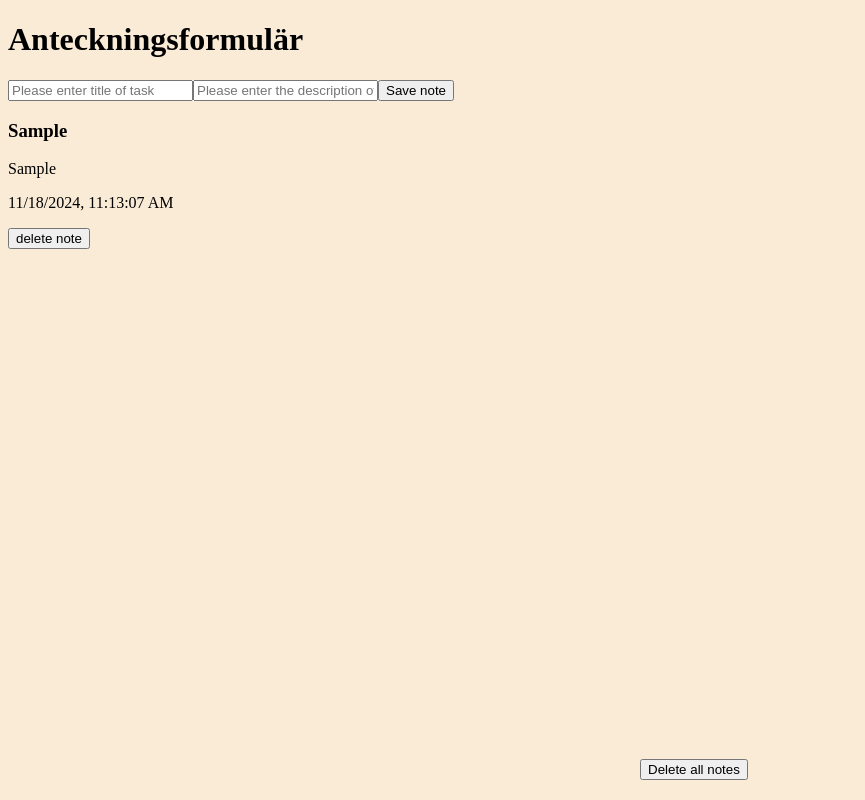
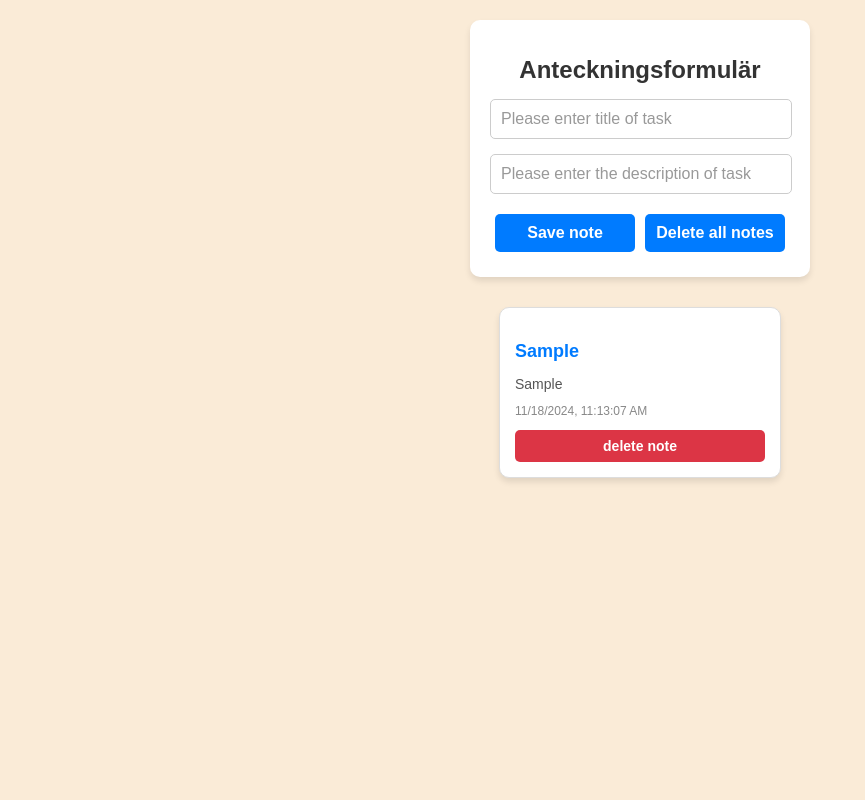
Before and after one commit to Albin-Tenghagen/boilerroomv46, a plain HTML site: page index.html in a window 1280 px wide. Both pictures are taken after typing "Sample", "Sample" into the empty fields and a click on the button "Save note". Shown: the whole page, without its empty margins (0-865 px from the left). Drawn offline with Linux system fonts and the light colour scheme.

Commit message:
Applications css is updated with new style, the animation was working only once, which is fixed now

```diff
--- a/css/style.css
+++ b/css/style.css
@@ -1,5 +1,9 @@
 body {
+    font-family: Arial, sans-serif;
+    margin: 0;
+    padding: 0;
     background-color: antiquewhite;
+    color: #333;
 }
 
 @keyframes shake {
@@ -14,8 +18,107 @@ body {
     animation: shake 0.5s ease;
 }
 
-#deleteAllButton {
-    position: fixed;
-    bottom: 20px;
-    left: 50%;
+form {
+    max-width: 300px;
+    margin: 20px auto;
+    padding: 20px;
+    background-color: #fff;
+    border-radius: 10px;
+    box-shadow: 0 4px 6px rgba(0, 0, 0, 0.1);
 }
+
+form h1 {
+    font-size: 24px;
+    margin-bottom: 15px;
+    text-align: center;
+}
+
+form input {
+    width: calc(100% - 20px);
+    padding: 10px;
+    margin-bottom: 15px;
+    border: 1px solid #ccc;
+    border-radius: 5px;
+    font-size: 16px;
+}
+
+form input::placeholder {
+    color: #999;
+}
+
+form button {
+    display: inline-block;
+    width: calc(50% - 10px);
+    padding: 10px;
+    margin: 5px;
+    font-size: 16px;
+    font-weight: bold;
+    color: #fff;
+    background-color: #007bff;
+    border: none;
+    border-radius: 5px;
+    cursor: pointer;
+    transition: background-color 0.3s ease;
+}
+
+
+#taskContainer {
+    max-width: 800px;
+    margin: 20px auto;
+    padding: 10px;
+    display: flex;
+    flex-wrap: wrap;
+    gap: 15px;
+    justify-content: center;
+}
+
+.noteObject {
+    width: 250px;
+    padding: 15px;
+    background-color: #fff;
+    border: 1px solid #ddd;
+    border-radius: 10px;
+    box-shadow: 0 4px 6px rgba(0, 0, 0, 0.1);
+    transition: transform 0.3s ease, box-shadow 0.3s ease;
+}
+
+.noteObject:hover {
+    transform: scale(1.05);
+    box-shadow: 0 6px 10px rgba(0, 0, 0, 0.15);
+}
+
+.noteObject .objectTitle {
+    font-size: 18px;
+    margin-bottom: 10px;
+    color: #007bff;
+}
+
+.noteObject .objectDescription {
+    font-size: 14px;
+    margin-bottom: 10px;
+    color: #555;
+}
+
+.noteObject p:last-of-type {
+    font-size: 12px;
+    color: #888;
+}
+
+.noteObject .deleteButton {
+    display: inline-block;
+    width: 100%;
+    padding: 8px;
+    font-size: 14px;
+    font-weight: bold;
+    color: #fff;
+    background-color: #dc3545;
+    border: none;
+    border-radius: 5px;
+    cursor: pointer;
+    text-align: center;
+    transition: background-color 0.3s ease;
+}
+
+.noteObject .deleteButton:hover {
+    background-color: #a71d2a;
+}
--- a/js/index.js
+++ b/js/index.js
@@ -97,7 +97,7 @@ saveButton.addEventListener("click", function (event) {
         formNode.style.animation = "shake 0.5s ease";
 
         formNode.addEventListener("animationend", () => {
-            inputTitle.style.animation = "";
+            formNode.style.animation = "";
             inputDescription.style.animation = "";
         });
     } else {
```
